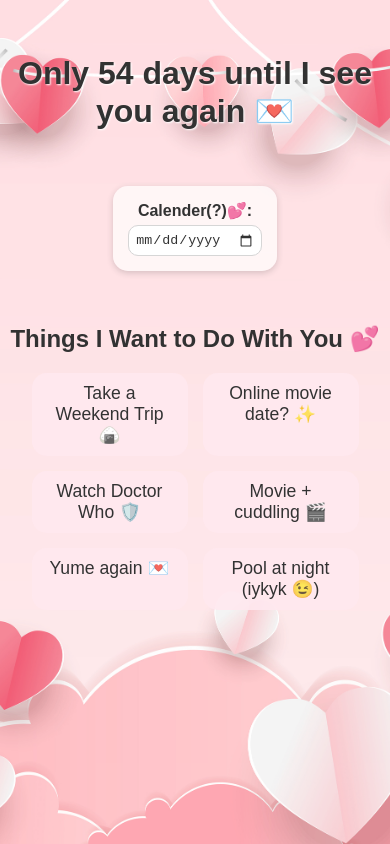
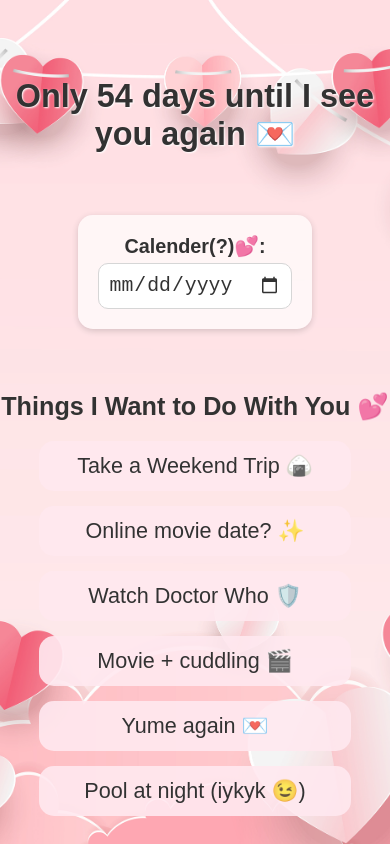
Before and after one commit to piaa123/First, a plain HTML site: page index.html in a window 390 px wide. Drawn offline with Linux system fonts and the light colour scheme.

Commit message:
Update style.css

```diff
--- a/style.css
+++ b/style.css
@@ -33,7 +33,7 @@ body, html {
 .content {
   position: relative;
   z-index: 2;
-  padding-top: 14%;
+  padding-top: 20%;
   color: #000000;
   text-shadow: 1px 1px 2px white;
 }
@@ -100,3 +100,41 @@ body, html {
   font-size: 1.2em;
   font-style: italic;
 }
+
+@media (max-width: 768px) {
+  body, html {
+    font-size: 18px; /* base size up from 16px */
+  }
+
+  h1 {
+    font-size: 1.8em;
+    padding: 0 10px;
+  }
+
+  h2 {
+    font-size: 1.4em;
+  }
+
+  .calendar {
+    padding: 20px;
+  }
+
+  .calendar label {
+    font-size: 1.1em;
+  }
+
+  .calendar input[type="date"] {
+    font-size: 1.1em;
+    padding: 10px;
+  }
+
+  #ideaList li {
+    font-size: 1.2em;
+    padding: 12px 18px;
+    width: 80%;
+  }
+
+  .content {
+    padding-top: 20%;
+  }
+}
```
